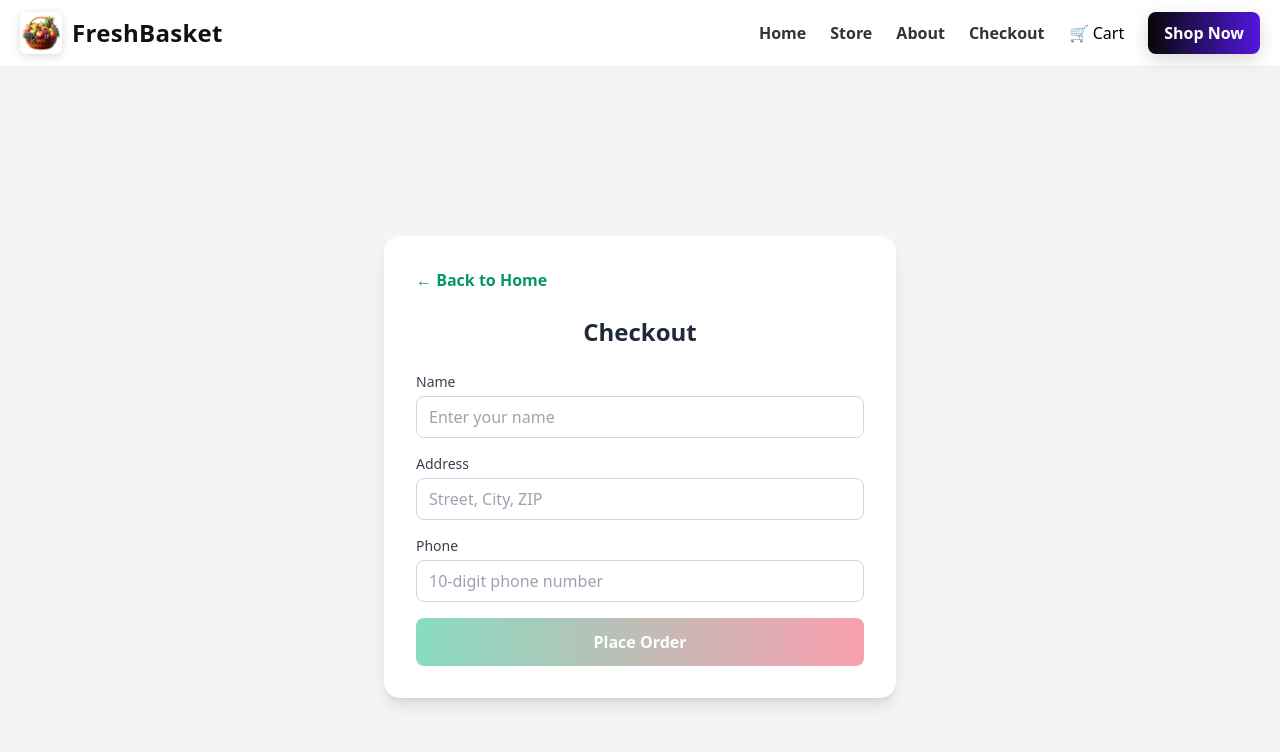
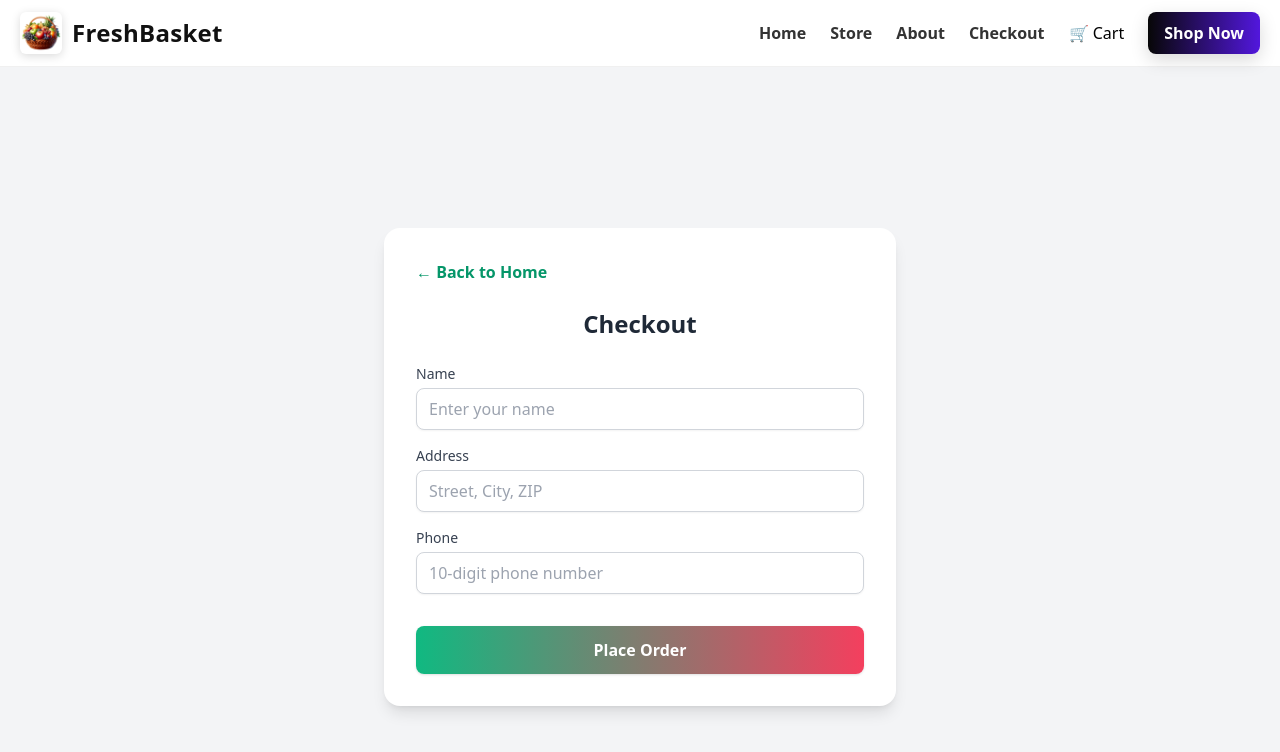
Before and after one commit to Venisha2005/FreshBasket2026, a React (Vite) app in the folder frontend/: page /checkout in a window 1280 px wide. Shown: the top 752 px of the page. Built offline with nearby package versions, Linux system fonts and the light colour scheme.

Commit message:
Fix fruit image URLs

```diff
--- a/frontend/src/pages/checkout.jsx
+++ b/frontend/src/pages/checkout.jsx
@@ -7,124 +7,58 @@ export default function Checkout({ cart, setCart }) {
     address: "",
     phone: "",
   });
-
   const [errors, setErrors] = useState({});
   const [loading, setLoading] = useState(false);
   const [message, setMessage] = useState("");
-  const [success, setSuccess] = useState(false);
-
   const navigate = useNavigate();
 
   const handleChange = (e) => {
-    const { name, value } = e.target;
-
-    setFormData((prev) => ({
-      ...prev,
-      [name]: value,
-    }));
-
-    setErrors((prev) => ({
-      ...prev,
-      [name]: "",
-    }));
+    setFormData({ ...formData, [e.target.name]: e.target.value });
+    setErrors({ ...errors, [e.target.name]: "" });
   };
 
   const validate = () => {
     const newErrors = {};
-
-    if (!formData.name.trim()) {
-      newErrors.name = "Name is required.";
-    }
-
-    if (!formData.address.trim()) {
-      newErrors.address = "Address is required.";
-    }
-
+    if (!formData.name.trim()) newErrors.name = "Name is required.";
+    if (!formData.address.trim()) newErrors.address = "Address is required.";
     if (!formData.phone.trim()) {
       newErrors.phone = "Phone is required.";
-    } else if (!/^\d{10}$/.test(formData.phone.trim())) {
+    } else if (!/^\d{10}$/.test(formData.phone)) {
       newErrors.phone = "Phone must be exactly 10 digits.";
     }
-
-    if (!cart || cart.length === 0) {
-      newErrors.cart = "Your cart is empty.";
-    }
-
     return newErrors;
   };
 
   const handleSubmit = async (e) => {
     e.preventDefault();
-
     const validationErrors = validate();
-    setErrors(validationErrors);
-
     if (Object.keys(validationErrors).length > 0) {
+      setErrors(validationErrors);
       return;
     }
 
     setLoading(true);
-    setMessage("");
-    setSuccess(false);
-
-    const total = cart.reduce(
-      (sum, item) =>
-        sum + Number(item.price) * Number(item.quantity),
-      0
-    );
+    const total = cart.reduce((acc, item) => acc + item.price * item.quantity, 0);
 
     try {
-      const response = await fetch(
-        "https://freshbasket2026.onrender.com/order",
-        {
-          method: "POST",
-          headers: {
-            "Content-Type": "application/json",
-          },
-          body: JSON.stringify({
-            name: formData.name.trim(),
-            address: formData.address.trim(),
-            phone: formData.phone.trim(),
-            cart,
-            total,
-          }),
-        }
-      );
+      const res = await fetch("https://freshbasket2026.onrender.com//order", {
+        method: "POST",
+        headers: { "Content-Type": "application/json" },
+        body: JSON.stringify({ ...formData, cart, total }),
+      });
 
-      const data = await response.json().catch(() => ({}));
+      const data = await res.json();
 
-      if (!response.ok) {
-        throw new Error(
-          data.message ||
-          data.error ||
-          `Server error (${response.status}).`
-        );
+      if (res.ok) {
+        setMessage(data.message || "Your order placed successfully!");
+        setCart([]); // ✅ clear cart
+        setTimeout(() => navigate("/"), 3000); // ✅ redirect to home after 3s
+      } else {
+        setMessage("Failed to place order. Try again.");
       }
-
-      setSuccess(true);
-      setMessage(
-        data.message || "Your order has been placed successfully!"
-      );
-
-      setCart([]);
-
-      setTimeout(() => {
-        navigate("/");
-      }, 3000);
-    } catch (error) {
-      console.error("Order submission error:", error);
-
-      setSuccess(false);
-
-      if (error.message === "Failed to fetch") {
-        setMessage(
-          "Cannot connect to the server. Check your backend URL, server status, and CORS settings."
-        );
-      } else {
-        setMessage(
-          error.message || "Unable to place your order. Please try again."
-        );
-      }
+    } catch (err) {
+      console.error("Order error:", err);
+      setMessage("Server error. Please try later.");
     } finally {
       setLoading(false);
     }
@@ -133,11 +67,9 @@ export default function Checkout({ cart, setCart }) {
   return (
     <div className="min-h-screen bg-gray-100 flex items-center justify-center px-4 py-10">
       <div className="w-full max-w-lg bg-white rounded-2xl shadow-lg p-8">
+        {/* Back link */}
         <div className="mb-6">
-          <Link
-            to="/"
-            className="text-emerald-600 font-semibold hover:underline"
-          >
+          <Link to="/" className="text-emerald-600 font-semibold hover:underline">
             ← Back to Home
           </Link>
         </div>
@@ -146,95 +78,70 @@ export default function Checkout({ cart, setCart }) {
           Checkout
         </h2>
 
-        {message && (
-          <p
-            role="status"
-            className={`font-bold text-center mb-4 ${
-              success ? "text-green-600" : "text-red-600"
-            }`}
-          >
-            {message}
-          </p>
-        )}
-
-        {errors.cart && (
-          <p className="text-red-600 text-sm text-center mb-4">
-            {errors.cart}
-          </p>
-        )}
-
-        {!success && (
-          <form
-            onSubmit={handleSubmit}
-            noValidate
-            className="space-y-4"
-          >
+        {message ? (
+          <p className="text-green-600 font-bold text-center">{message}</p>
+        ) : (
+          <form onSubmit={handleSubmit} noValidate className="space-y-4">
+            {/* Name */}
             <div>
-              <label className="block text-sm font-medium text-gray-700">
-                Name
-              </label>
+              <label className="block text-sm font-medium text-gray-700">Name</label>
               <input
                 type="text"
                 name="name"
+                placeholder="Enter your name"
                 value={formData.name}
                 onChange={handleChange}
-                placeholder="Enter your name"
-                className="mt-1 w-full rounded-lg border border-gray-300 px-3 py-2"
+                className={`mt-1 w-full rounded-lg border px-3 py-2 shadow-sm focus:outline-none focus:ring-2 focus:ring-emerald-500 ${
+                  errors.name ? "border-red-500" : "border-gray-300"
+                }`}
               />
-              {errors.name && (
-                <p className="text-red-600 text-sm mt-1">
-                  {errors.name}
-                </p>
-              )}
+              {errors.name && <p className="text-red-600 text-sm mt-1">{errors.name}</p>}
             </div>
 
+            {/* Address */}
             <div>
-              <label className="block text-sm font-medium text-gray-700">
-                Address
-              </label>
+              <label className="block text-sm font-medium text-gray-700">Address</label>
               <input
                 type="text"
                 name="address"
+                placeholder="Street, City, ZIP"
                 value={formData.address}
                 onChange={handleChange}
-                placeholder="Street, City, ZIP"
-                className="mt-1 w-full rounded-lg border border-gray-300 px-3 py-2"
+                className={`mt-1 w-full rounded-lg border px-3 py-2 shadow-sm focus:outline-none focus:ring-2 focus:ring-emerald-500 ${
+                  errors.address ? "border-red-500" : "border-gray-300"
+                }`}
               />
-              {errors.address && (
-                <p className="text-red-600 text-sm mt-1">
-                  {errors.address}
-                </p>
-              )}
+              {errors.address && <p className="text-red-600 text-sm mt-1">{errors.address}</p>}
             </div>
 
+            {/* Phone */}
             <div>
-              <label className="block text-sm font-medium text-gray-700">
-                Phone
-              </label>
+              <label className="block text-sm font-medium text-gray-700">Phone</label>
               <input
-                type="tel"
+                type="text"
                 name="phone"
+                placeholder="10-digit phone number"
                 value={formData.phone}
                 onChange={handleChange}
-                placeholder="10-digit phone number"
                 maxLength={10}
                 inputMode="numeric"
-                className="mt-1 w-full rounded-lg border border-gray-300 px-3 py-2"
+                className={`mt-1 w-full rounded-lg border px-3 py-2 shadow-sm focus:outline-none focus:ring-2 focus:ring-emerald-500 ${
+                  errors.phone ? "border-red-500" : "border-gray-300"
+                }`}
               />
-              {errors.phone && (
-                <p className="text-red-600 text-sm mt-1">
-                  {errors.phone}
-                </p>
-              )}
+              {errors.phone && <p className="text-red-600 text-sm mt-1">{errors.phone}</p>}
             </div>
 
-            <button
-              type="submit"
-              disabled={loading || !cart || cart.length === 0}
-              className="w-full py-3 rounded-lg font-semibold text-white bg-gradient-to-r from-emerald-500 to-rose-500 disabled:opacity-50"
-            >
-              {loading ? "Placing Order..." : "Place Order"}
-            </button>
+            {/* Submit */}
+            <div className="pt-4">
+              <button
+                type="submit"
+                disabled={loading}
+                className="w-full py-3 rounded-lg font-semibold text-white bg-gradient-to-r from-emerald-500 to-rose-500 shadow hover:opacity-95 focus:outline-none focus:ring-2 focus:ring-offset-2 focus:ring-emerald-500"
+              >
+                {loading ? "Placing Order..." : "Place Order"}
+              </button>
+            </div>
           </form>
         )}
       </div>
```
